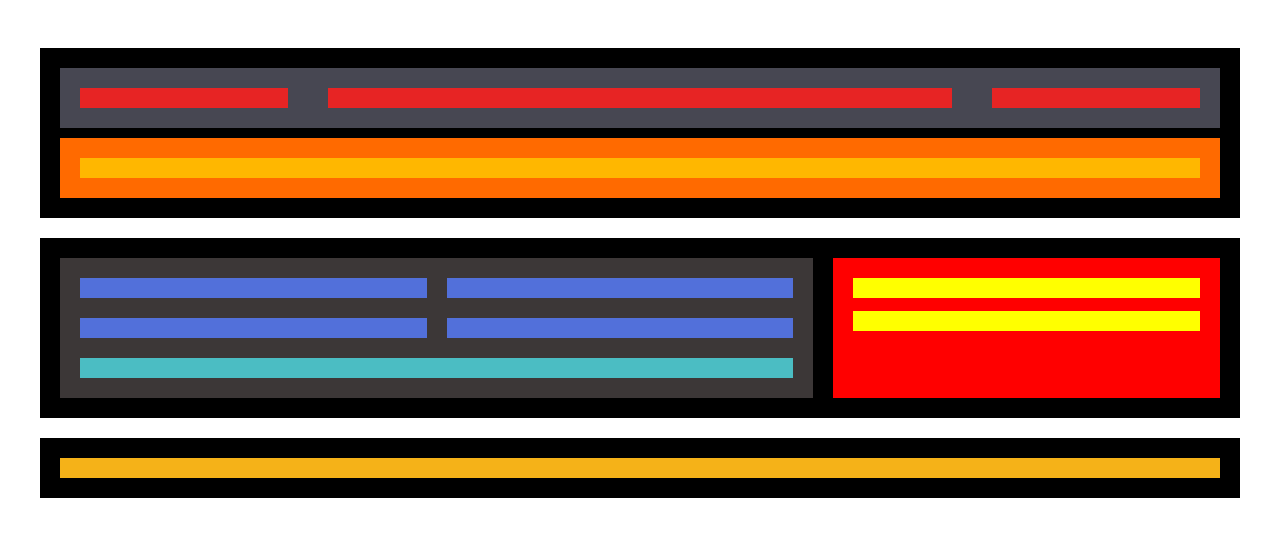
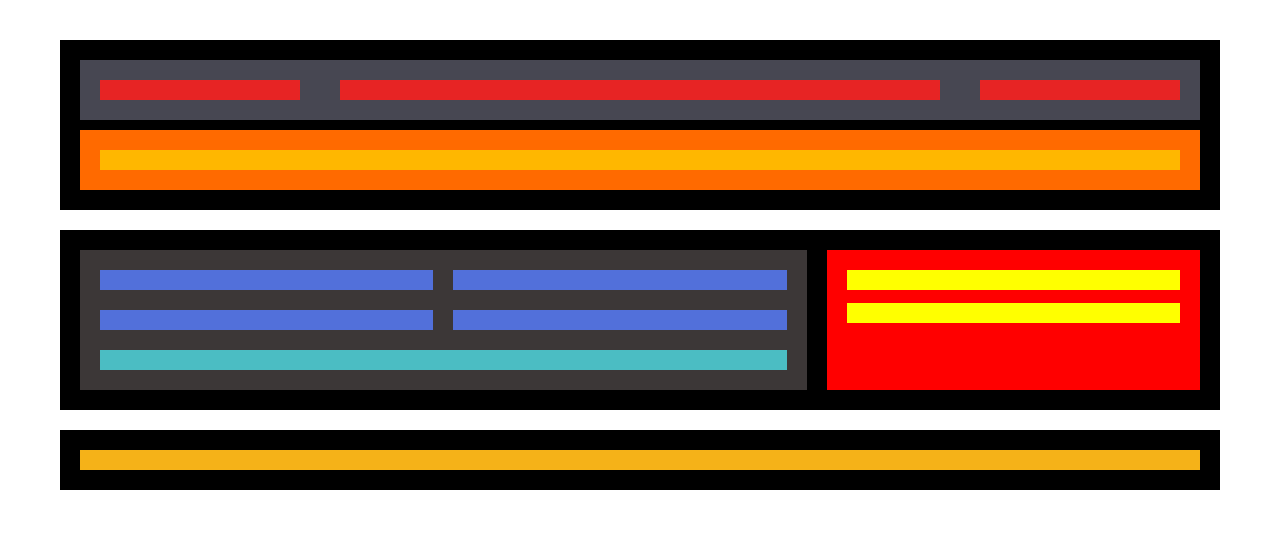
Before and after one commit to cplan85/layouts_CSS-1, a plain HTML site: page Nivell 1/index.html in a window 1280 px wide. Drawn offline with Linux system fonts and the light colour scheme.

Commit message:
Nivell 1 - modified readme and small change to css

```diff
--- a/Nivell 1/main.css
+++ b/Nivell 1/main.css
@@ -1,3 +1,21 @@
+/* beginning settings to get
+rid of default box settings.
+
+1em = aprox 16 px
+don't use em, use rem
+rem doesn't inherit
+*/
+
+/* html {
+    font-size: 62.5%;
+} */
+
+* {
+    margin:0;
+    padding: 0;
+    box-sizing: border-box;
+}
+
 main > * {
   padding: 20px;
   font-size: 3em;
@@ -171,7 +189,7 @@ aside > div:last-of-type {
 footer {
     grid-area: footer;
     padding:20px;
-    height: 20px;
+    height: 60px;
     background-color: rgb(0, 0, 0);
     margin-top:10px;
 
```
Also changed, not shown: 1 other file.
